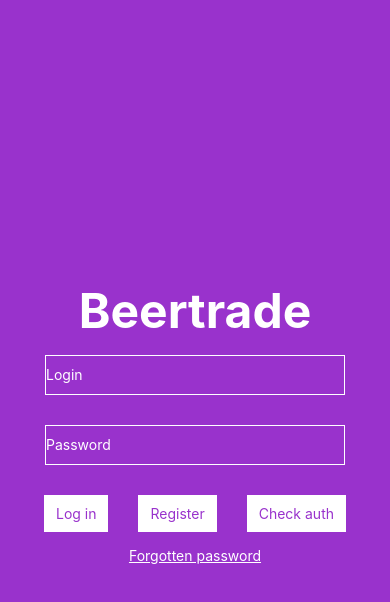
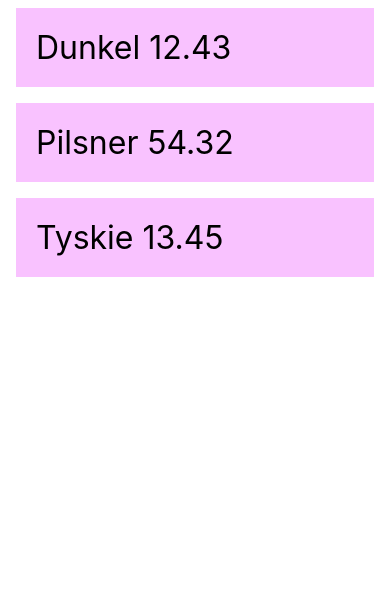
Before and after one commit to szymon-rogus/Beertrade, a React Native app in the folder Frontend/: screen / in a window 390 px wide. Shown: the top 602 px of the page. Built offline with nearby package versions, Linux system fonts and the light colour scheme.

Commit message:
add simple prices view

```diff
--- a/Frontend/App.js
+++ b/Frontend/App.js
@@ -1,10 +1,10 @@
 import React from 'react';
-import LoginPage from './LoginPage/LoginPage.js'
+import Prices from './Prices/Prices.js'
 
 export default class App extends React.Component {
   render() {
     return (
-      <LoginPage />
+      <Prices />
   );
 }
 }
--- /dev/null
+++ b/Frontend/GlobalStyles.js
@@ -0,0 +1,30 @@
+import {StyleSheet} from "react-native";
+import {bgColor, fontColor} from "./LoginPage/LoginPageStyles";
+
+export const globalStyles = StyleSheet.create({
+    mainContainer: {
+        flex: 1,
+        backgroundColor: bgColor,
+        flexDirection: 'column',
+        justifyContent: 'center',
+        alignItems: 'center'
+    },
+    buttonContainer: {
+        flexDirection: 'row',
+        justifyContent: 'center',
+        alignItems: 'center'
+    },
+    title: {
+        textAlign: 'center',
+        fontWeight: 'bold',
+        color: fontColor,
+        fontSize: 48
+    },
+    input: {
+        margin: 15,
+        height: 40,
+        width: 300,
+        borderColor: 'white',
+        borderWidth: 1
+    },
+})
--- a/Frontend/LoginPage/LoginPage.js
+++ b/Frontend/LoginPage/LoginPage.js
@@ -2,6 +2,7 @@
 import { Text, View, TouchableOpacity, TextInput } from 'react-native';
 import { http, setAuthorizationToken } from '../Global.js'
 import { styles, fontColor, bgColor } from './LoginPageStyles.js'
+import { globalStyles} from "../GlobalStyles";
 
 export default class LoginPage extends Component {
 
@@ -50,16 +51,16 @@
 
     render() {
         return (
-            <View style = { styles.mainContainer }>
-                <Text style = { styles.title }>Beertrade</Text>
-                <TextInput style = { styles.input }
+            <View style = { globalStyles.mainContainer }>
+                <Text style = { globalStyles.title }>Beertrade</Text>
+                <TextInput style = { globalStyles.input }
                 underlineColorAndroid = 'transparent'
                 placeholder = 'Login'
                 placeholderTextColor = { fontColor }
                 autoCapitalize = 'none'
                 onChangeText = { this.handleLogin }
                 />
-                <TextInput style = { styles.input }
+                <TextInput style = { globalStyles.input }
                 secureTextEntry={ true }
                 underlineColorAndroid = 'transparent'
                 placeholder = 'Password'
@@ -67,7 +68,7 @@
                 autoCapitalize = 'none'
                 onChangeText = { this.handlePassword }
                 />
-                <View style = { styles.buttonContainer }>
+                <View style = { globalStyles.buttonContainer }>
                     <TouchableOpacity onPress={ this.handleAuth } style={ styles.logInPageButton }>
                         <Text style={ { color: bgColor } }>Log in</Text>
                     </TouchableOpacity>
--- a/Frontend/LoginPage/LoginPageStyles.js
+++ b/Frontend/LoginPage/LoginPageStyles.js
@@ -4,31 +4,6 @@
 export const bgColor = 'darkorchid'
 
 export const styles = StyleSheet.create({
-    mainContainer: {
-        flex: 1,
-        backgroundColor: bgColor,
-        flexDirection: 'column',
-        justifyContent: 'center',
-        alignItems: 'center'
-    },
-    buttonContainer: {
-        flexDirection: 'row',
-        justifyContent: 'center',
-        alignItems: 'center'
-    },
-    title: {
-        textAlign: 'center',
-        fontWeight: 'bold',
-        color: fontColor,
-        fontSize: 48
-    },
-    input: {
-        margin: 15,
-        height: 40,
-        width: 300,
-        borderColor: 'white',
-        borderWidth: 1
-    },
     logInPageButton: {
         backgroundColor: 'white',
         elevation: 8,
--- /dev/null
+++ b/Frontend/Prices/Prices.js
@@ -0,0 +1,68 @@
+import React, {useState} from 'react';
+import {FlatList, SafeAreaView, StatusBar, StyleSheet, Text, TouchableOpacity} from "react-native";
+
+const DATA = [
+    {
+        id: "bd7acbea-c1b1-46c2-aed5-3ad53abb28ba",
+        title: "Dunkel 12.43",
+    },
+    {
+        id: "3ac68afc-c605-48d3-a4f8-fbd91aa97f63",
+        title: "Pilsner 54.32",
+    },
+    {
+        id: "58694a0f-3da1-471f-bd96-145571e29d72",
+        title: "Tyskie 13.45",
+    },
+];
+
+
+const Item = ({item, onPress, style}) => (
+    <TouchableOpacity onPress={onPress} style={[styles.item, style]}>
+        <Text style={styles.title}>{item.title}</Text>
+    </TouchableOpacity>
+);
+
+const Prices = () => {
+    const [selectedId, setSelectedId] = useState(null);
+
+    const renderItem = ({item}) => {
+        const backgroundColor = item.id === selectedId ? "#6e3b6e" : "#f9c2ff";
+
+        return (
+            <Item
+                item={item}
+                onPress={() => setSelectedId(item.id)}
+                style={{backgroundColor}}
+            />
+        );
+    };
+
+    return (
+        <SafeAreaView style={styles.container}>
+            <FlatList
+                data={DATA}
+                renderItem={renderItem}
+                keyExtractor={(item) => item.id}
+                extraData={selectedId}
+            />
+        </SafeAreaView>
+    );
+};
+
+const styles = StyleSheet.create({
+    container: {
+        flex: 1,
+        marginTop: StatusBar.currentHeight || 0,
+    },
+    item: {
+        padding: 20,
+        marginVertical: 8,
+        marginHorizontal: 16,
+    },
+    title: {
+        fontSize: 32,
+    },
+});
+
+export default Prices;
```
